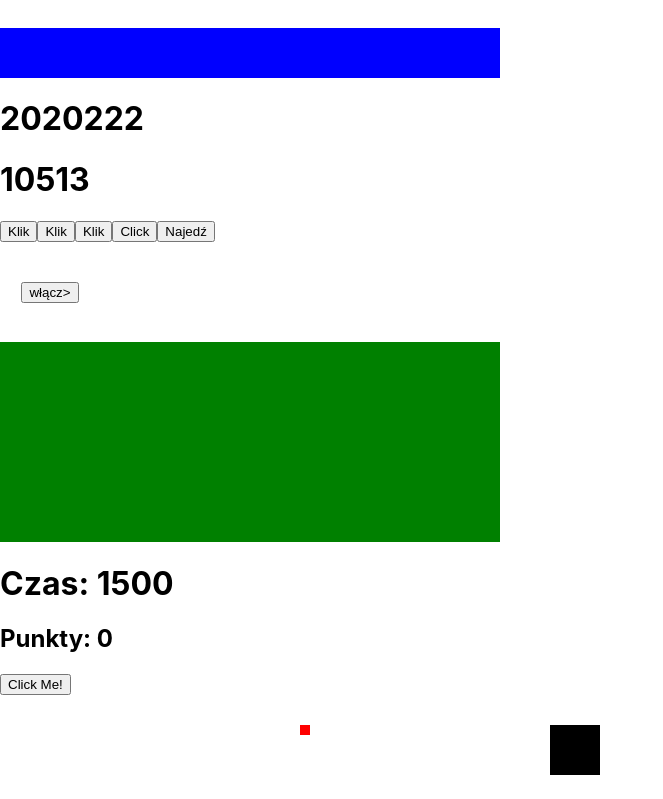
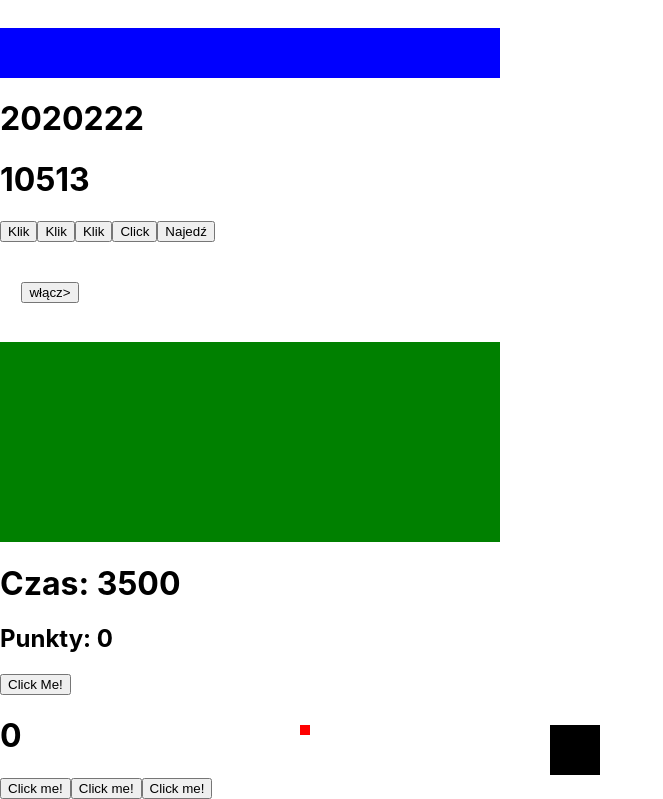
Before and after one commit to MMarek/zadania_11, a React (Create React App) app: page /#/ in a window 1280 px wide. Shown: the part 175-974 px from the top of the page, without its empty margins (0-663 px from the left). Before the commit the page ends 950 px from the top, so only its background shows below. Built offline with nearby package versions, Linux system fonts and the light colour scheme.

Commit message:
button counter

```diff
--- a/src/components/home.js
+++ b/src/components/home.js
@@ -14,6 +14,7 @@ import Task12 from './task12';
 import Task13 from './task13';
 import Task14 from './task14';
 import Task15 from './task15';
+import Task16 from './task16';
 
 class Home extends Component {
 
@@ -35,6 +36,7 @@ class Home extends Component {
                 <Task13/>
                 <Task14/>
                 <Task15/>
+                <Task16/>
             </>
         )
     }
--- a/src/components/task14.js
+++ b/src/components/task14.js
@@ -8,14 +8,14 @@ class SpeedClickGame extends Component{
     };
 
     componentDidMount() {
-        this.interval = setInterval(this.calcuatedTime, 500)
+        this.interval = setInterval(this.calculatedTime, 500)
     }
 
     componentWillUnmount() {
         clearInterval(this.interval)
     }
 
-    calcuatedTime = () => {
+    calculatedTime = () => {
         this.setState(
             previousTime => ({
                 time: previousTime.time - 50
@@ -50,7 +50,7 @@ class SpeedClickGame extends Component{
 }
 
 function Task14() {
-    return <SpeedClickGame time={2000}/>
+    return <SpeedClickGame time={4000}/>
 }
 
 export default Task14;
--- /dev/null
+++ b/src/components/task16.js
@@ -0,0 +1,54 @@
+import React, {Component} from "react";
+
+class ButtonCounter extends Component{
+    state = {
+        counter: 0
+    };
+
+    increaseCounter = () => {
+        this.setState({
+            conter: this.state.counter + 1
+        })
+    };
+
+    increaseCounter1 = () => {
+        this.setState({
+            conter: this.state.counter - 1
+        })
+    };
+
+    increaseCounter2 = () => {
+        this.setState({
+            conter: 0
+        })
+    };
+
+    render() {
+        return (
+            <>
+            <h1>{this.state.counter}</h1>
+        <ButtonToClick counterEvent={this.increaseCounter}/>
+        <ButtonToClick counterEvent={this.increaseCounter1}/>
+        <ButtonToClick counterEvent={this.increaseCounter2}/>
+            </>
+        )
+    }
+}
+
+class ButtonToClick extends Component{
+    handleClick = () => {
+        if (typeof this.props.counterEvent === 'function') {
+            this.props.counterEvent();
+        }
+    };
+
+    render() {
+        return <button onClick={this.handleClick}>Click me!</button>
+    }
+}
+
+function Task16() {
+    return <ButtonCounter/>
+}
+
+export default Task16;
```
Also changed, not shown: 1 other file (tests, documents, lock files or other folders).
